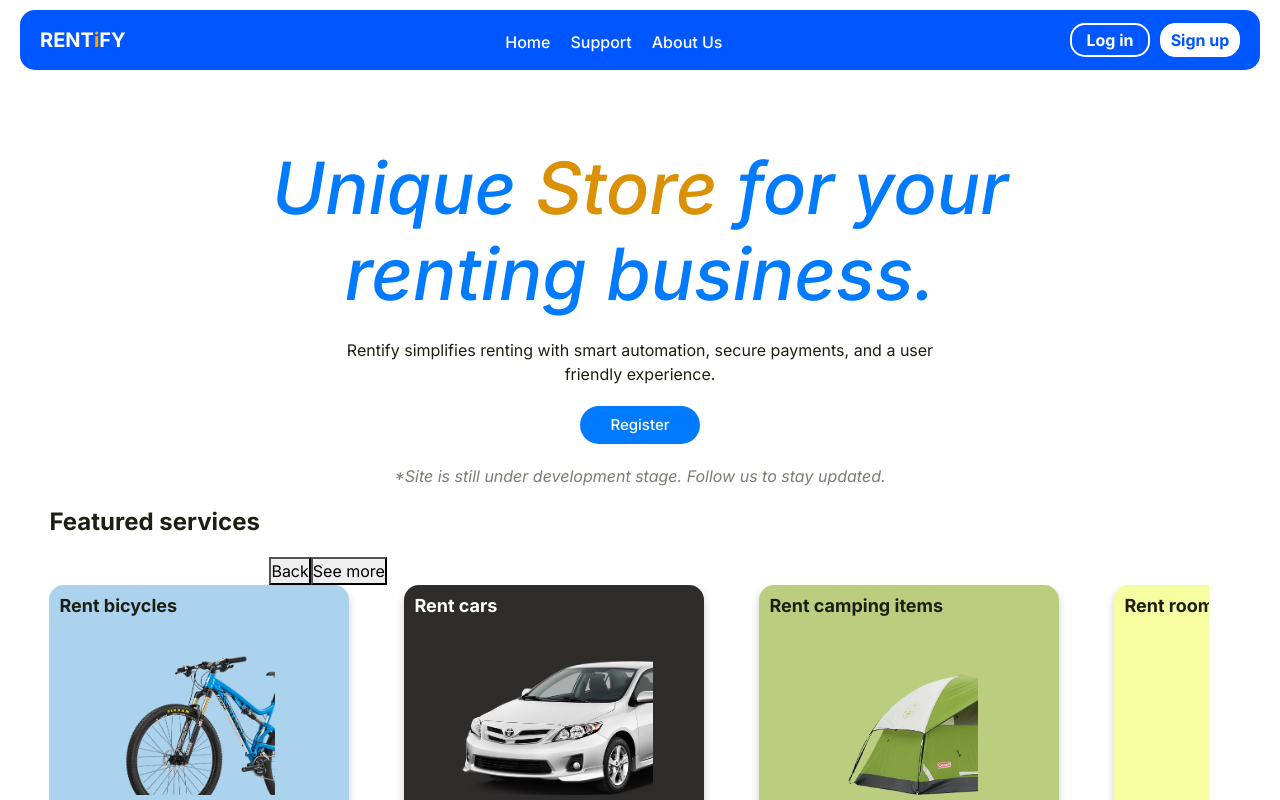
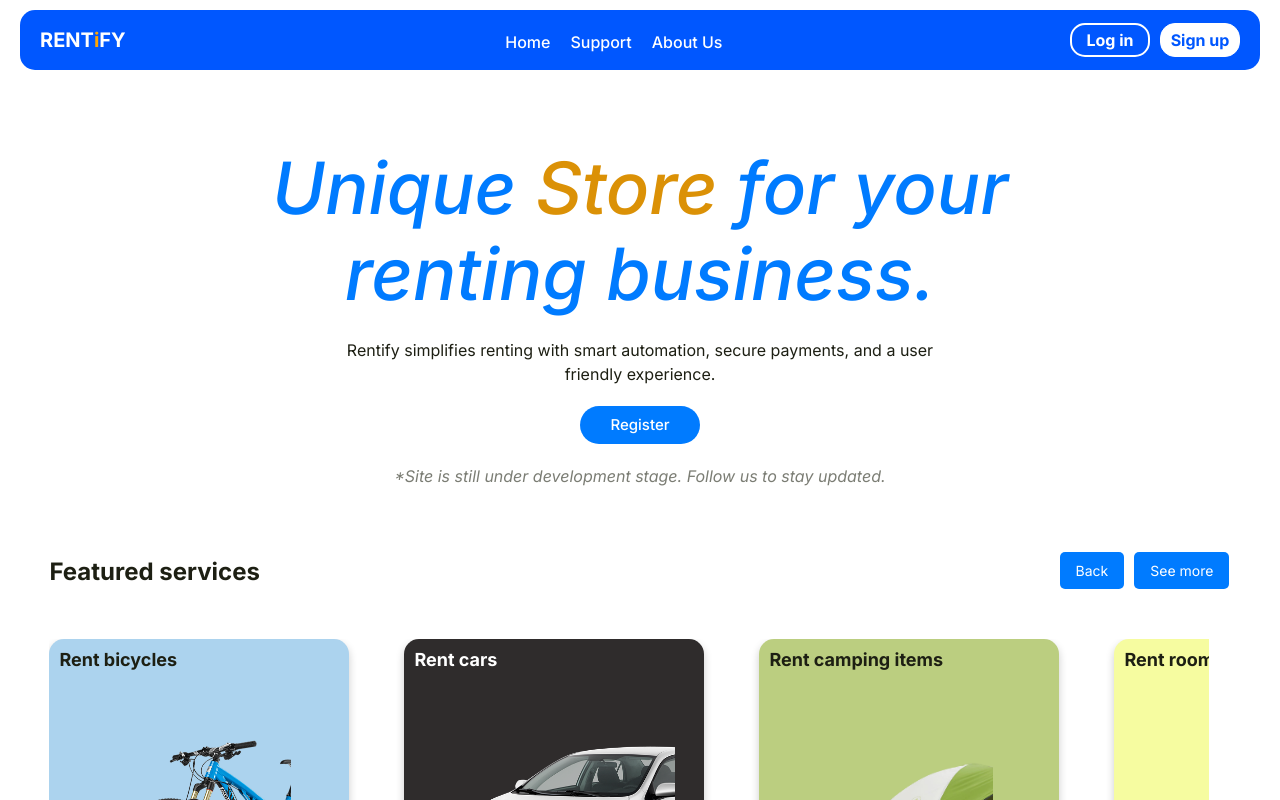
Before and after one commit to aashif-sajah/rentify, an Angular app in the folder frontend/rentify-frontend/: page /home in a window 1280 px wide. Shown: the top 800 px of the page. Built offline with nearby package versions, Linux system fonts and the light colour scheme; a web font is replaced by a local one.

Commit message:
updated home page

```diff
--- a/frontend/rentify-frontend/src/app/pages/home/home/home.component.css
+++ b/frontend/rentify-frontend/src/app/pages/home/home/home.component.css
@@ -62,6 +62,7 @@
 
 .dev-message{
   margin-top: 20px;
+  margin-bottom: 50px;
   font-size: 16px;
   font-weight: 400;
   color: #7B7D74;
@@ -86,18 +87,31 @@
   margin-bottom: 20px;
 }
 /* See More */
-.see-more {
-  font-size: 24px;
-  font-weight: bold;
-  text-align: right;
-  margin-right: 220px;
-  margin-bottom: 20px;
+.button-container {
+  display: flex;
+  justify-content: flex-end; /* Moves buttons to the right */
+  align-items: center;
+  margin-top: -55px;
+  margin-bottom: 50px;
+  padding-right: 200px;
+  position: relative;
+  gap: 10px; /* Adds spacing between buttons */
+  width: 100%;
 }
 
-.see-more a {
-  text-decoration: none;
-  font-weight: bold;
-  color: black;
+.button-container button {
+  padding: 8px 16px;
+  background-color: #007bff;
+  color: white;
+  border: none;
+  cursor: pointer;
+  border-radius: 5px;
+  font-size: 14px;
+  transition: background 0.3s ease-in-out;
+}
+
+.button-container button:hover {
+  background-color: #0056b3;
 }
 
 /* Services Container */
@@ -118,7 +132,7 @@
   flex: 1;
   min-width: 300px;
   max-width: 300px;
-  height: 230px;
+  height: 290px;
   display: flex;
   flex-direction: column;
   justify-content: flex-end;
@@ -145,9 +159,9 @@
 
 /* Service Image */
 .service-box img {
-  width: 100%;
+  width: 110%;
   height: auto;
-  max-height: 140px;
+  max-height: 170px;
   object-fit: contain;
 }
 
```
